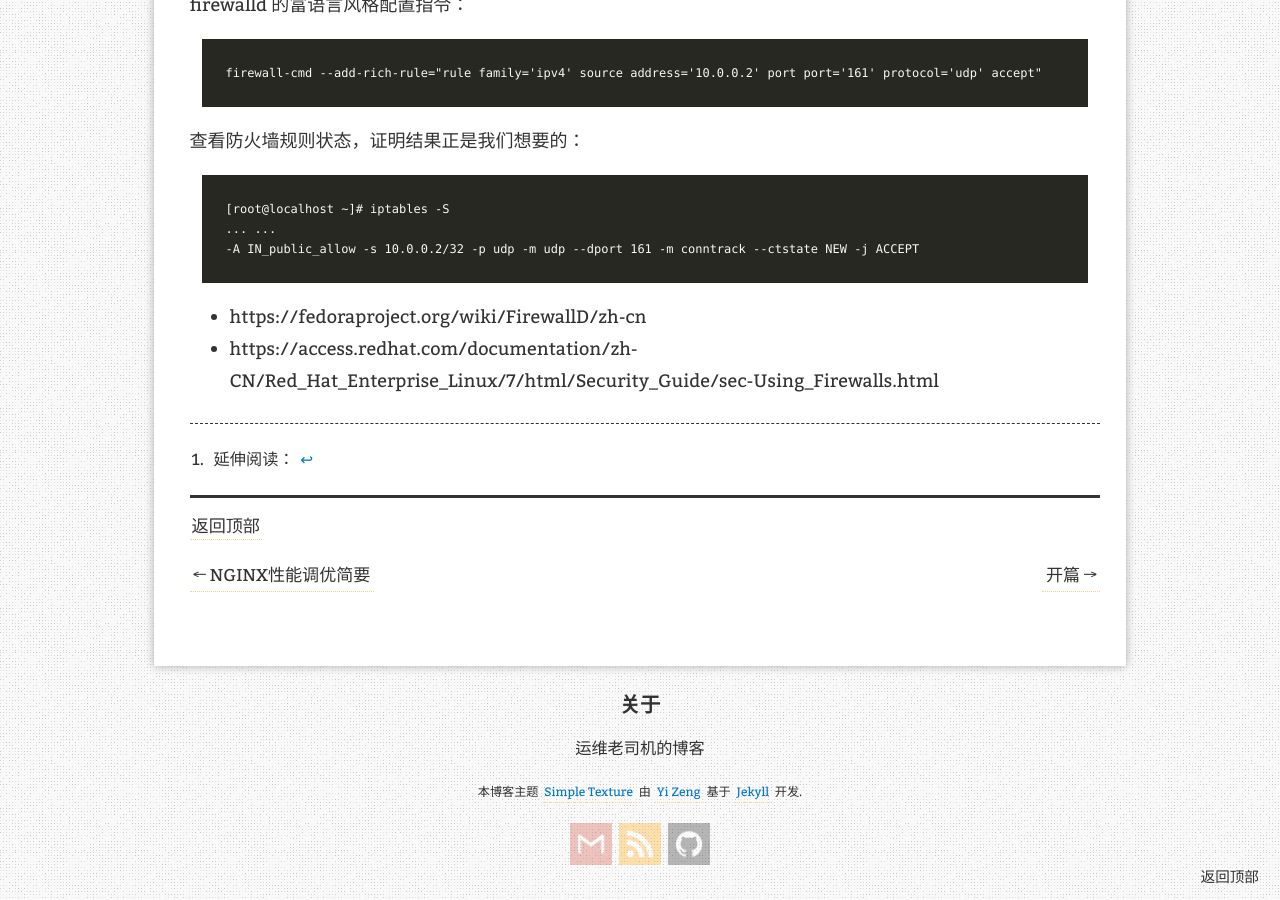
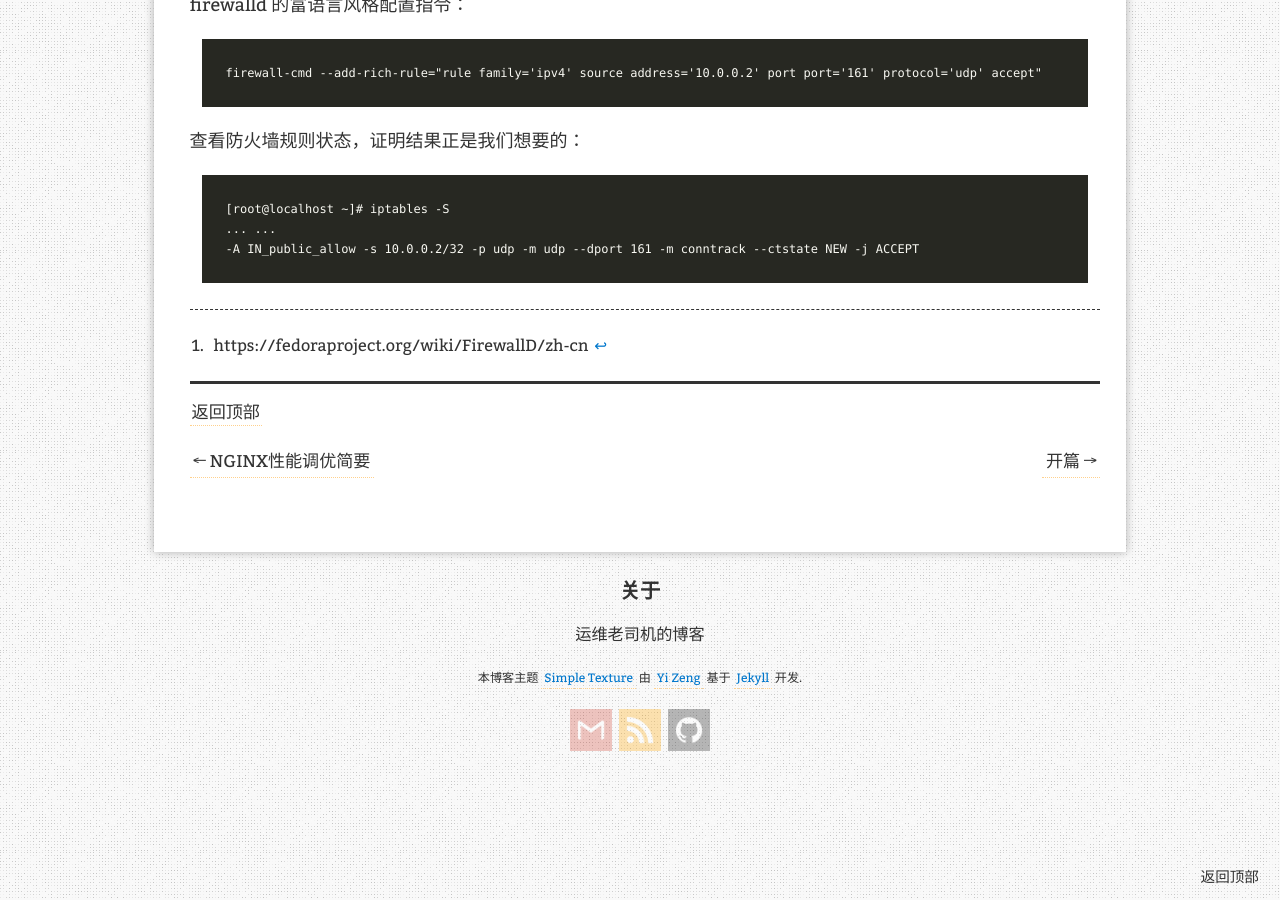
Before and after one commit to itxx00/itxx00.github.io, a Jekyll site: the page built from _posts/2015-01-03-centos7-firewalld-basic.md, in a window 1280 px wide and 900 px high, scrolled down 4148 px. Built offline with Jekyll 4.4.1, drawn with Linux system fonts in a browser that asks for light colours; nearby versions of some CDN libraries; comment, search, counter and statistics services are not loaded.

Commit message:
new post: 2015-01-03-centos7-firewalld-basic.md

````diff
--- a/_posts/2015-01-03-centos7-firewalld-basic.md
+++ b/_posts/2015-01-03-centos7-firewalld-basic.md
@@ -105,6 +105,5 @@
 ```
 
 
-[^1]: 延伸阅读：
-* https://fedoraproject.org/wiki/FirewallD/zh-cn
-* https://access.redhat.com/documentation/zh-CN/Red_Hat_Enterprise_Linux/7/html/Security_Guide/sec-Using_Firewalls.html
+[^1]: https://fedoraproject.org/wiki/FirewallD/zh-cn
+[^2]: https://access.redhat.com/documentation/zh-CN/Red_Hat_Enterprise_Linux/7/html/Security_Guide/sec-Using_Firewalls.html
````
